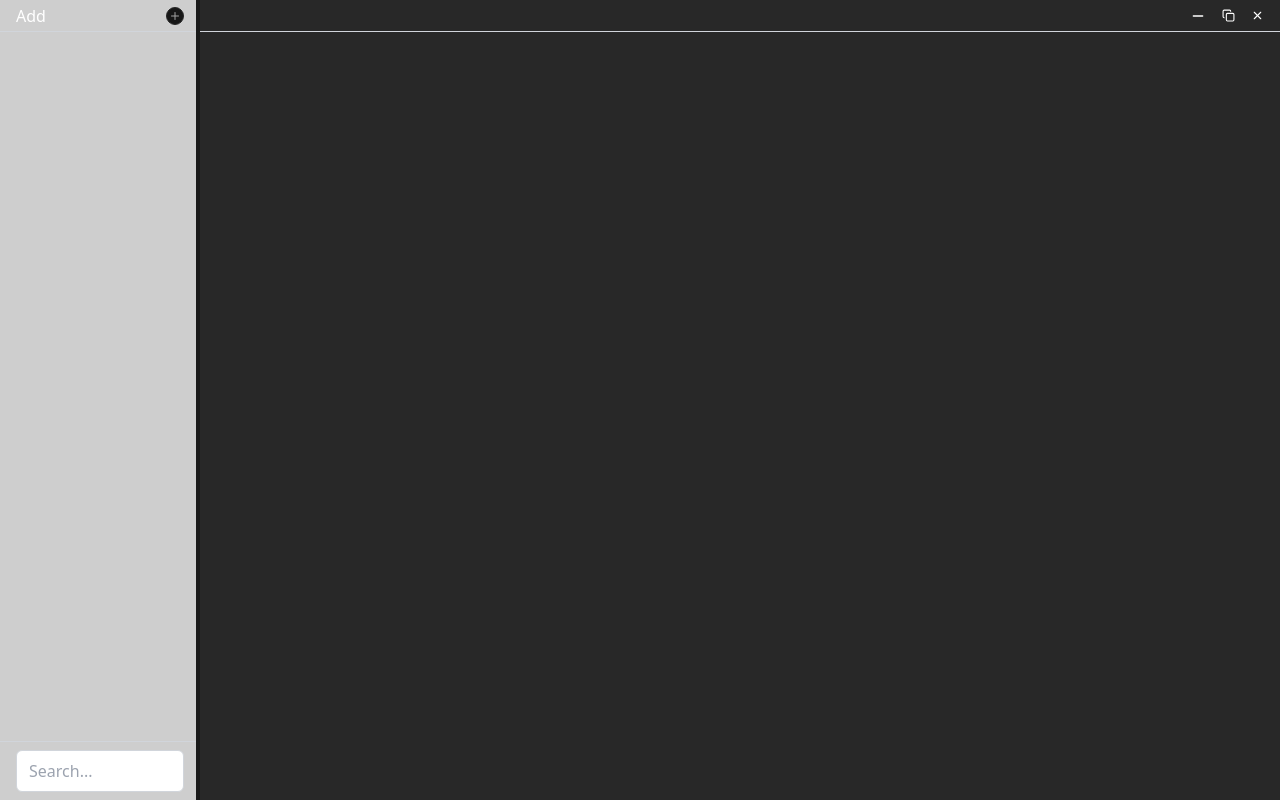
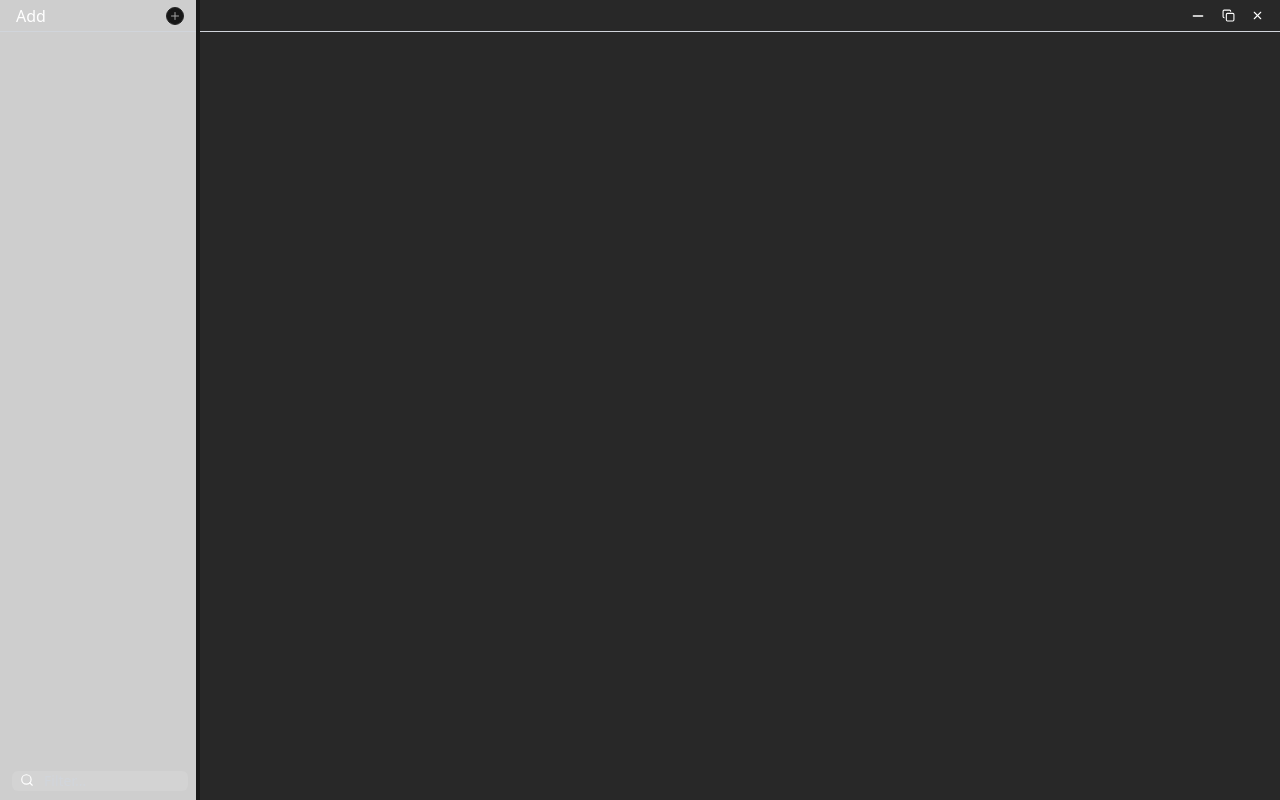
Before and after one commit to ivan-cavero/HTTP-Shovan, a React (Vite) app: page / in a window 1280 px wide. Built offline with nearby package versions, Linux system fonts and the light colour scheme.

Commit message:
HTTP-5 - Add filter button to directory panel

```diff
--- a/src/components/Directory/DirectoryPanel.tsx
+++ b/src/components/Directory/DirectoryPanel.tsx
@@ -1,4 +1,5 @@
 import { DropdownMenu } from '../Reusable/DropdownMenu'
+import { Search } from 'lucide-react'
 
 export default function DirectoryPanel() {
 	return (
@@ -8,13 +9,16 @@ export default function DirectoryPanel() {
 				<DropdownMenu />
 			</header>
 			<main className='flex-grow overflow-auto' />
-			<footer className='border-t border-gray-300 px-4 py-2'>
-				<input
-					type='text'
-					placeholder='Search...'
-					className='w-full px-3 py-2 rounded-md border border-gray-300 focus:outline-none focus:border-blue-400'
-				/>
-			</footer>
+			<footer className='px-3 py-2'>
+                <div className='relative'>
+                    <Search size={14} color='white' className='absolute left-2 top-1/2 transform -translate-y-1/2' />
+                    <input
+                        type='text'
+                        placeholder='Filter...'
+                        className='w-full pl-8 rounded-md focus:outline-none bg-white bg-opacity-10 text-gray-300 placeholder-gray-300 text-sm'
+                    />
+                </div>
+            </footer>
 		</div>
 	)
 }
```
